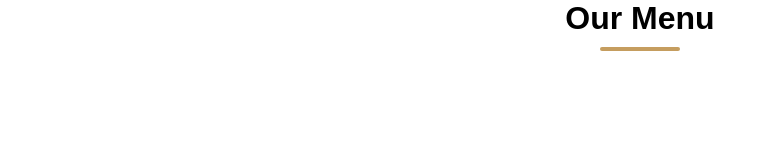
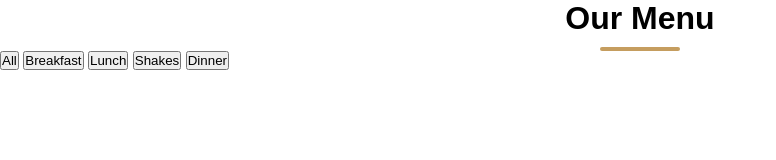
Before and after one commit to chhotuMarandi/menu, a plain HTML site: page index.html in a window 1280 px wide. Shown: the whole page, without its empty margins (0-776 px from the left). Drawn offline with Linux system fonts and the light colour scheme; a web font is replaced by a local one.

Commit message:
added navbar menu

```diff
--- a/index.html
+++ b/index.html
@@ -16,5 +16,14 @@
       <h1 class="heading">Our Menu</h1>
       <div class="underline"></div>
     </header>
+    <main>
+      <nav class="navbar-section">
+        <button href="#">All</button>
+        <button href="#">Breakfast</button>
+        <button href="#">Lunch</button>
+        <button href="#">Shakes</button>
+        <button href="#">Dinner</button>
+      </nav>
+    </main>
   </body>
 </html>
```
